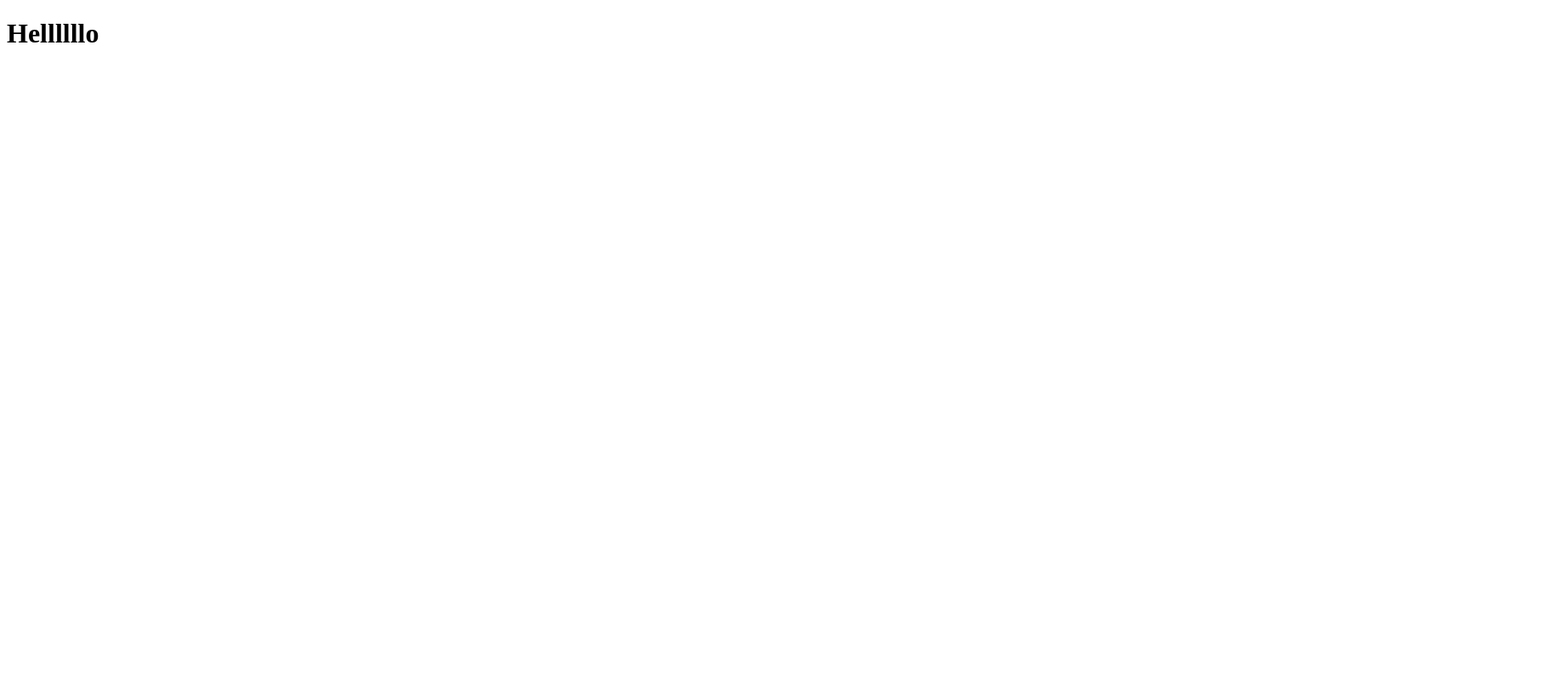
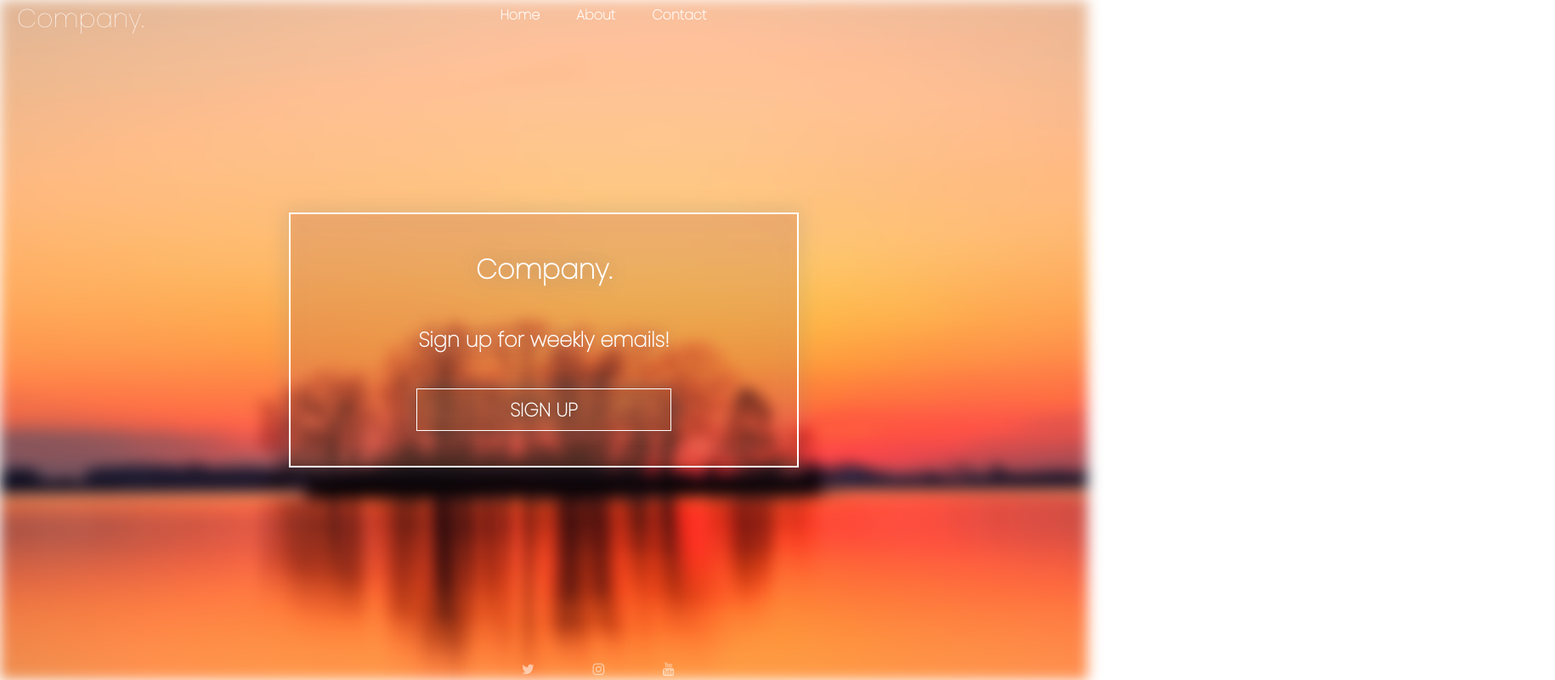
Before and after one commit to turntlane/deployment-lab, a website: page index.html in a window 1280 px wide. Shown: the whole page at 85% size, 1830 px wide, since content can reach past the window. Drawn offline with Linux system fonts and the light colour scheme.

Commit message:
added css

```diff
--- a/index.html
+++ b/index.html
@@ -4,11 +4,51 @@
     <meta charset="UTF-8">
     <meta http-equiv="X-UA-Compatible" content="IE=edge">
     <meta name="viewport" content="width=device-width, initial-scale=1.0">
+    <link rel="stylesheet" href="style.css">
+    <link href="https://fonts.googleapis.com/css2?family=Poppins:wght@100&display=swap" rel="stylesheet">
+    <link rel="stylesheet" href="https://cdnjs.cloudflare.com/ajax/libs/font-awesome/4.7.0/css/font-awesome.min.css">
     <title>Document</title>
 </head>
 <body>
+    <div class="container">
 
-    <h1>Hellllllo</h1>
 
+    </div>
+
+    <div class="outter-box">
+
+        <h1>Company.</h1>
+        <h2>Sign up for weekly emails!</h2>
+        <button>SIGN UP</button>
+
+    </div>
+
+    <nav>
+        <p>Company.</p>
+
+        <ul>
+
+            <a href="#">Home</a>
+            <a href="#">About</a>
+            <a href="#">Contact</a>
+        </ul>
+    </nav>
+
+
+
+
+
+
+    <div class="icon-container">
+        <i class="fa fa-twitter"></i>
+
+        <i class="fa fa-instagram"></i>
+        <i class="fa fa-youtube"></i>
+    </div>
+
+
+
+
+    <script src="/js"></script>
 </body>
 </html>
--- /dev/null
+++ b/style.css
@@ -0,0 +1,104 @@
+* {
+    padding: 0;
+    margin: 0;
+    box-sizing: border-box;
+    font-family: 'Poppins', sans-serif;
+    text-decoration: none;
+    list-style: none;
+
+}
+
+.container {
+    width: 100%;
+    height: 100vh;
+    background-image: url(./images/dave-hoefler-lsoogGC_5dg-unsplash.jpg);
+    background-position: center;
+    background-repeat: no-repeat;
+    background-size: cover;
+    filter: blur(8px);
+    -webkit-filter: blur(8px);
+    /* display: flex;
+    justify-content: center;
+    align-items: center; */
+}
+
+.outter-box {
+    width: 600px;
+    height: 300px;
+    background-color: rgba(252, 109, 47, 0.18);
+    position: absolute;
+    top: 50%;
+    left: 50%;
+    transform: translate(-50%, -50%);
+    border: 2px solid white;
+    filter: drop-shadow(0 0 0.75rem rgb(133, 133, 133));
+    text-align: center;
+    color: white;
+    display: flex;
+    justify-content: space-evenly;
+    align-items: center;
+    flex-direction: column;
+}
+
+button {
+    width: 300px;
+    height: 50px;
+    background-color: rgba(252, 109, 47, 0.18);
+    border: 1px solid white;
+    filter: drop-shadow(0 0 0.5rem rgb(0, 0, 0));
+    font-size: 22px;
+    font-weight: bolder;
+    color: white;
+    cursor: pointer;
+}
+button:hover{
+    opacity: .5;
+}
+
+ul {
+    position: fixed;
+    top: 5px;
+    left: 550px;
+    width: 100%;
+}
+a {
+    display: inline;
+    width: 100%;
+    padding-left: 3%;
+    color: white;
+    font-weight: bolder;
+}
+a:hover {
+    opacity: .5;
+}
+
+nav {
+    width: 100%;
+    position: relative;
+    right: 0px;
+}
+
+nav p {
+    position: fixed;
+    top: 0;
+    left: 20px;
+    color: white;
+    font-size: 30px;
+}
+
+.icon-container {
+    width: 100%;
+    position: absolute;
+    bottom: 0;
+    left: 550px;
+}
+
+i {
+    padding-left: 5%;
+    color: rgba(255, 255, 255, 0.55);
+    cursor: pointer;
+
+}
+i:hover{
+    opacity: .5;
+}
```
Also changed, not shown: images/dave-hoefler-lsoogGC_5dg-unsplash.jpg (added).
